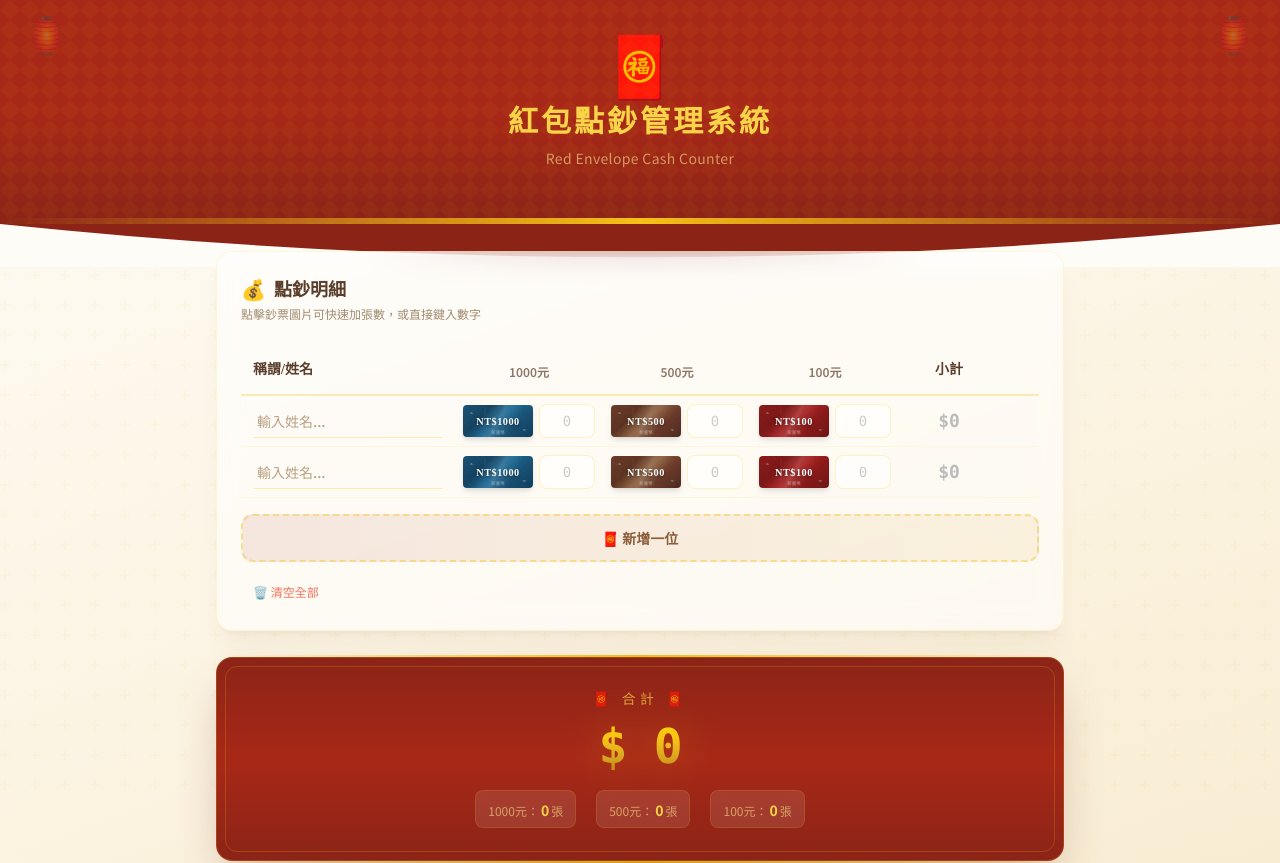
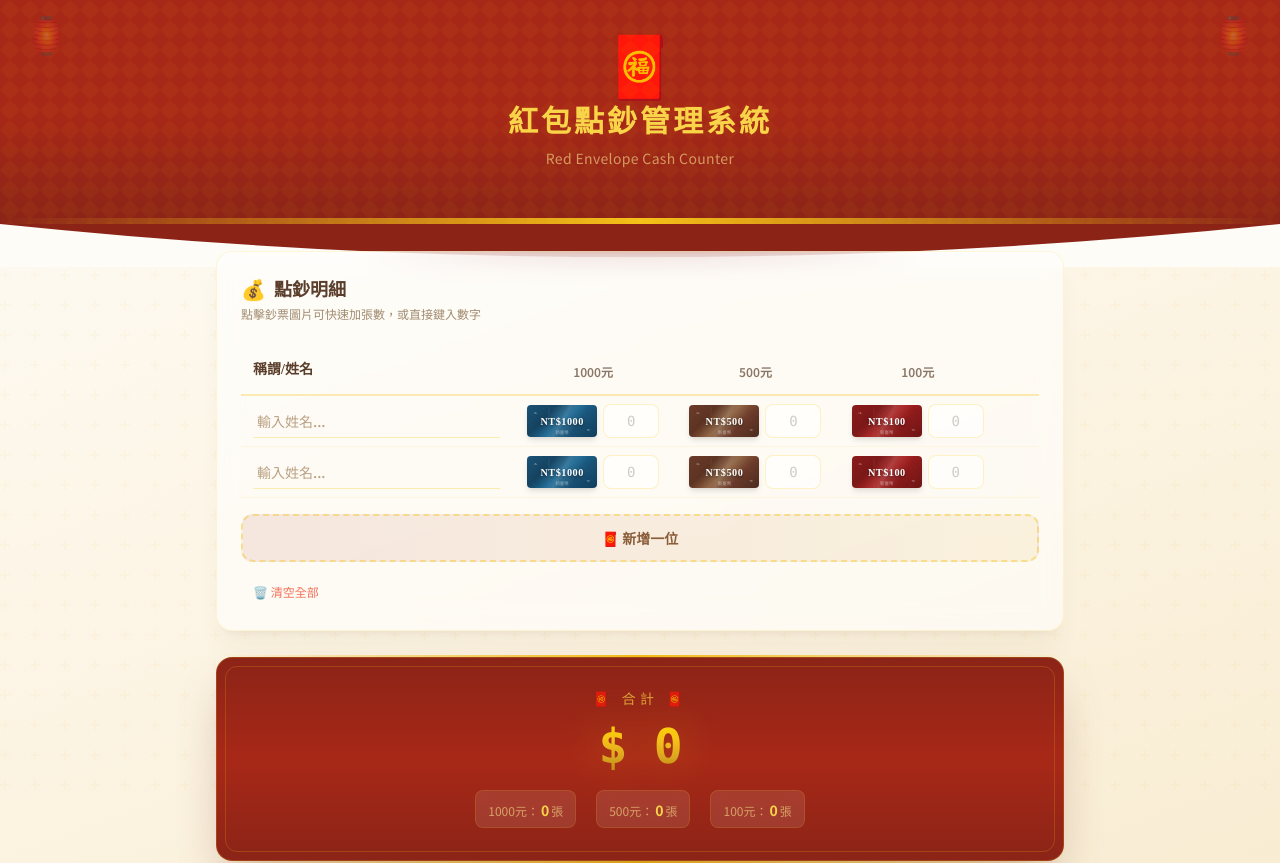
Before and after one commit to ulovemusic2023/hongbao-counter, a React (Vite) app: page / in a window 1280 px wide. Shown: the top 863 px of the page. Built offline with nearby package versions, Linux system fonts and the light colour scheme; the HTML template or start-up script is replaced by a standard one.

Commit message:
fix: 移除小計欄位（桌面版表頭+每列 + 手機版每卡片）
只留底部合計卡顯示總額

```diff
--- a/src/components/HongbaoTable.tsx
+++ b/src/components/HongbaoTable.tsx
@@ -5,7 +5,6 @@ import {
   DENOMINATIONS,
   type RowData,
   createEmptyRow,
-  calcRowTotal,
 } from "@/config/denominations"
 import { BillImage } from "./BillImage"
 
@@ -81,16 +80,12 @@ export function HongbaoTable({ rows, setRows }: HongbaoTableProps) {
                   </span>
                 </th>
               ))}
-              <th className="py-3 px-3 text-center font-display text-sm font-semibold text-[#5a3e2b] min-w-[100px]">
-                小計
-              </th>
               <th className="py-3 px-2 w-10" />
             </tr>
           </thead>
           <tbody>
             <AnimatePresence mode="popLayout">
               {rows.map((row, idx) => {
-                const rowTotal = calcRowTotal(row)
                 return (
                   <motion.tr
                     key={row.id}
@@ -138,15 +133,6 @@ export function HongbaoTable({ rows, setRows }: HongbaoTableProps) {
                         </div>
                       </td>
                     ))}
-                    <td className="py-2 px-3 text-center">
-                      <span
-                        className={`font-mono text-lg font-black transition-colors ${
-                          rowTotal > 0 ? "text-red-700 drop-shadow-[0_0_6px_rgba(200,50,50,0.15)]" : "text-[#bbb]"
-                        }`}
-                      >
-                        ${rowTotal.toLocaleString()}
-                      </span>
-                    </td>
                     <td className="py-2 px-2 text-center">
                       {confirmDeleteId === row.id ? (
                         <div className="flex items-center gap-1">
@@ -185,7 +171,6 @@ export function HongbaoTable({ rows, setRows }: HongbaoTableProps) {
       <div className="sm:hidden space-y-3">
         <AnimatePresence mode="popLayout">
           {rows.map((row, idx) => {
-            const rowTotal = calcRowTotal(row)
             return (
               <motion.div
                 key={row.id}
@@ -261,17 +246,6 @@ export function HongbaoTable({ rows, setRows }: HongbaoTableProps) {
                   ))}
                 </div>
 
-                {/* Row subtotal */}
-                <div className="mt-3 pt-2 border-t border-gold-200/30 text-right">
-                  <span className="text-xs text-[#8a7460]">小計：</span>
-                  <span
-                    className={`font-mono text-lg font-black ml-1 ${
-                      rowTotal > 0 ? "text-red-700" : "text-[#bbb]"
-                    }`}
-                  >
-                    ${rowTotal.toLocaleString()}
-                  </span>
-                </div>
               </motion.div>
             )
           })}
```
